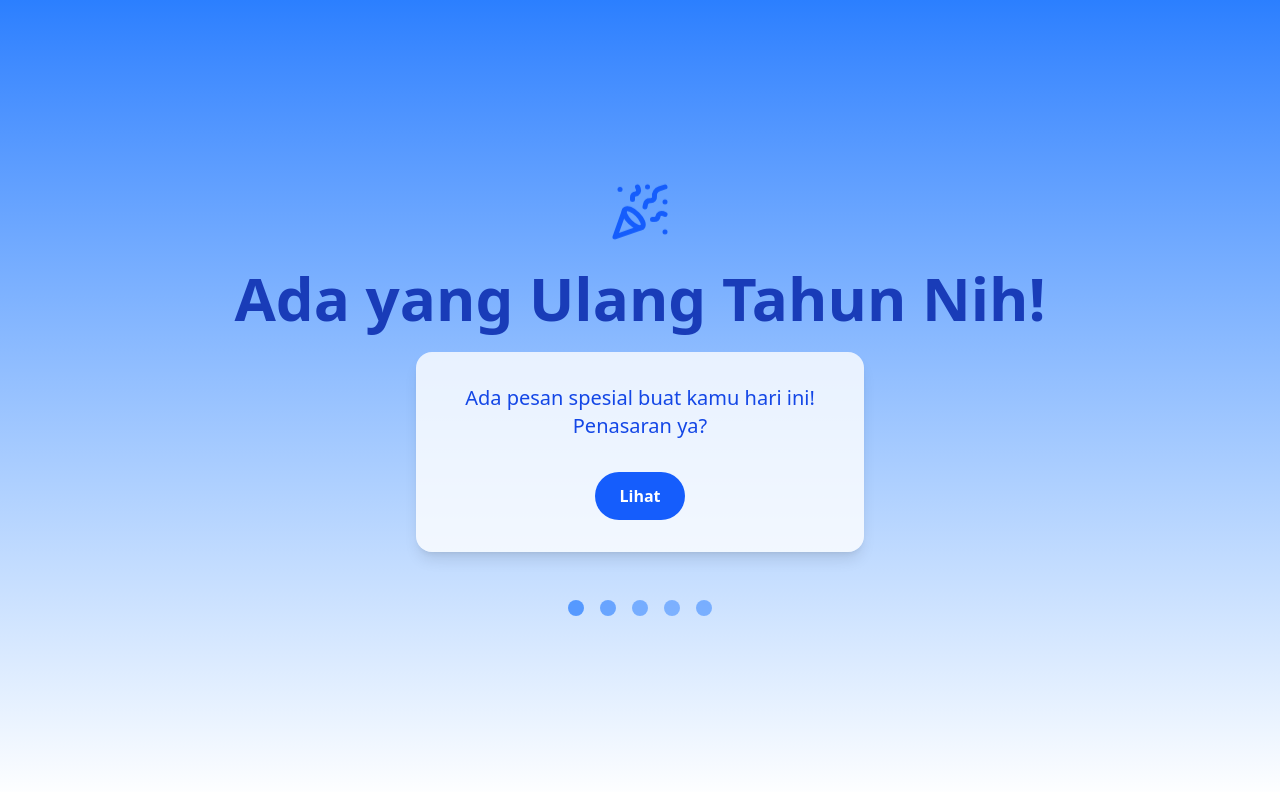
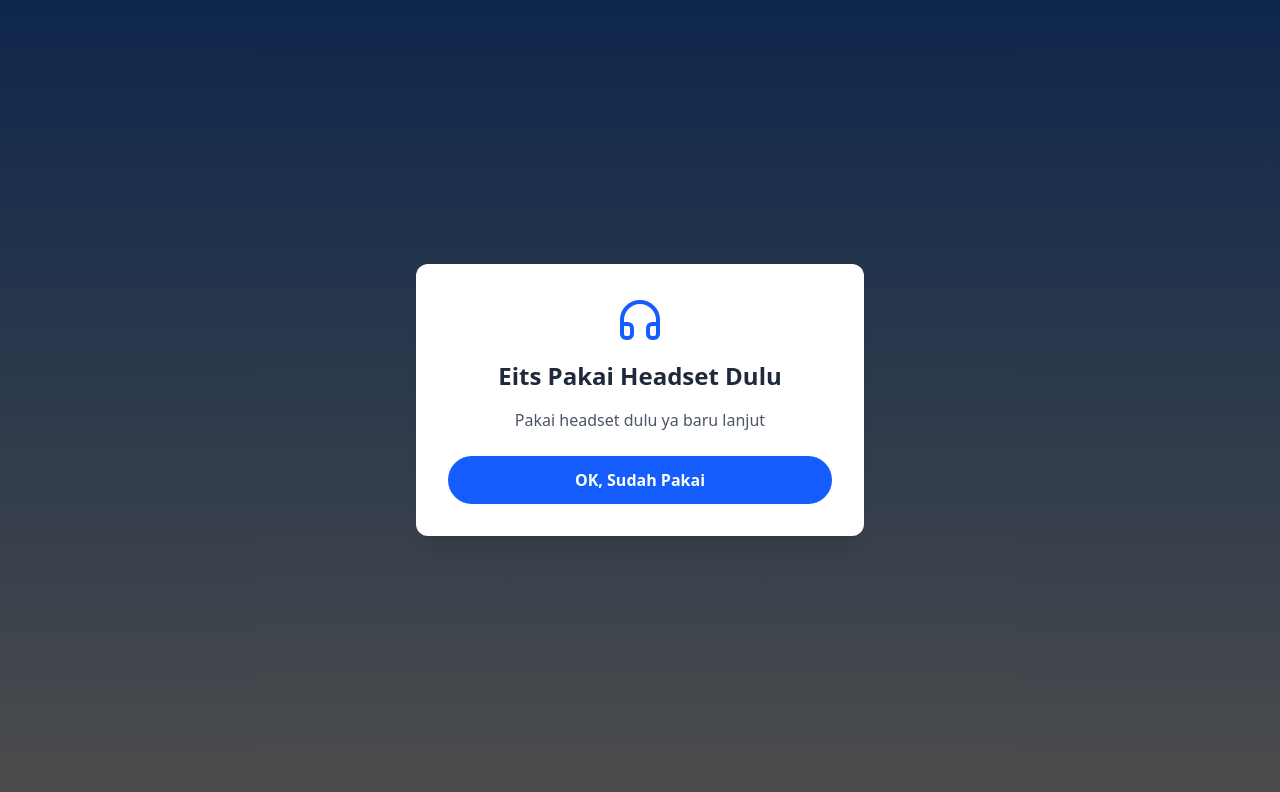
Before and after one commit to Stheven-Chen/RikaBirthday, a React (Vite) app: page /galeri in a window 1280 px wide. Shown: the top 792 px of the page. Built offline with nearby package versions, Linux system fonts and the light colour scheme.

Commit message:
Final Commit

```diff
--- a/package.json
+++ b/package.json
@@ -1,5 +1,5 @@
 {
-  "name": "myapp",
+  "name": "rikabirthday",
   "homepage": "https://Stheven-Chen.github.io/RikaBirthday",
   "private": true,
   "version": "0.0.0",
--- a/src/content/galeri.tsx
+++ b/src/content/galeri.tsx
@@ -11,7 +11,7 @@ const Galeri = () => {
   // Array foto menggunakan Lorem Picsum dan URL lainnya
   const photos = [
     { src: "https://raw.githubusercontent.com/Stheven-Chen/birthdaySong/main/First.png", caption: "Dimulai Dari Ini" },
-    { src: "https://picsum.photos/id/1016/800/600", caption: "Pertama Kita Keluar Berdua" },
+    { src: "https://raw.githubusercontent.com/Stheven-Chen/birthdaySong/main/Aziz.JPG", caption: "Pertama Kita Keluar Berdua" },
     { src: "https://raw.githubusercontent.com/Stheven-Chen/birthdaySong/main/3-1.jpg", caption: "Habis Dari Rumah Hantu" },
     { src: "https://raw.githubusercontent.com/Stheven-Chen/birthdaySong/main/3.jpeg", caption: "Bulan Favoritku" },
     { src: "https://raw.githubusercontent.com/Stheven-Chen/birthdaySong/main/YouAndMe.jpg", caption: "Christmas Dinner Time!" },
@@ -54,7 +54,7 @@ const Galeri = () => {
   return (
     <div className="flex flex-col items-center justify-center min-h-screen p-4 relative">
       {/* Audio element */}
-      <audio ref={audioRef} src="https://raw.githubusercontent.com/Stheven-Chen/birthdaySong/main/birthday%20song.mp3" />
+      <audio ref={audioRef} src="https://raw.githubusercontent.com/Stheven-Chen/birthdaySong/main/VoiceOfSayang.wav" />
 
       <button
         onClick={() => navigate('/pesan')}
--- a/src/content/opening.tsx
+++ b/src/content/opening.tsx
@@ -1,22 +1,58 @@
+import { useState } from 'react';
 import { useNavigate } from 'react-router-dom';
-import { PartyPopper } from 'lucide-react';
+import { PartyPopper, Headphones } from 'lucide-react';
 
 const Opening = () => {
   const navigate = useNavigate();
+  const [showHeadsetReminder, setShowHeadsetReminder] = useState(true);
+  const [showContent, setShowContent] = useState(false);
+
+  const handleHeadsetConfirm = () => {
+    setShowHeadsetReminder(false);
+
+    // Menampilkan konten utama setelah pop-up hilang
+    setTimeout(() => {
+      setShowContent(true);
+    }, 500);
+  };
 
   return (
     <div className="flex flex-col items-center justify-center min-h-screen p-4 sm:p-6 text-center">
+      {/* Headset Reminder Pop-up */}
+      {showHeadsetReminder && (
+        <div className="fixed inset-0 bg-black/70 flex items-center justify-center z-50">
+          <div className="bg-white rounded-xl p-6 sm:p-8 max-w-md w-full text-center animate-fade-in shadow-xl">
+            <Headphones size={48} className="mx-auto mb-4 text-blue-600" />
+            <h2 className="text-xl sm:text-2xl font-bold text-gray-800 mb-4">
+              Eits Pakai Headset Dulu
+            </h2>
+            <p className="text-gray-600 mb-6">
+              Pakai headset dulu ya baru lanjut
+            </p>
+            <button
+              onClick={handleHeadsetConfirm}
+              className="bg-blue-600 hover:bg-blue-700 text-white font-bold py-3 px-6 rounded-full transform transition-all duration-300 hover:scale-105 w-full"
+            >
+              OK, Sudah Pakai
+            </button>
+          </div>
+        </div>
+      )}
+
+      {/* Konten Utama - hanya muncul setelah konfirmasi headset */}
+      {showContent && (
+        <>
           <div className="animate-bounce mb-4 sm:mb-6">
             <PartyPopper size={60} className="text-blue-600" />
           </div>
 
           <h1 className="text-3xl sm:text-4xl md:text-6xl font-bold text-blue-800 mb-4 sm:mb-6">
-        Ada yang Ulang Tahun Nih!
+           Cie Ada yang Ulang Tahun Nih!
           </h1>
 
           <div className="bg-white/80 p-6 sm:p-8 rounded-2xl shadow-lg w-full max-w-md">
             <p className="text-lg sm:text-xl text-blue-700 mb-6 sm:mb-8">
-          Ada pesan spesial buat kamu hari ini!
+              Aku punya pesan spesial untukmu!
               Penasaran ya?
             </p>
 
@@ -24,7 +60,7 @@ const Opening = () => {
               onClick={() => navigate('/pesan')}
               className="bg-blue-600 hover:bg-blue-700 text-white font-bold py-3 px-6 rounded-full transform transition-all duration-300 hover:scale-110 hover:shadow-xl w-full sm:w-auto"
             >
-          Lihat
+              Lihat lah
             </button>
           </div>
 
@@ -37,6 +73,8 @@ const Opening = () => {
               />
             ))}
           </div>
+        </>
+      )}
     </div>
   );
 };
--- a/src/content/pesan.tsx
+++ b/src/content/pesan.tsx
@@ -6,7 +6,69 @@ const Pesan = () => {
   const navigate = useNavigate();
   const [isPlaying, setIsPlaying] = useState(false);
   const [showPopup, setShowPopup] = useState(false);
+  const [imagesLoaded, setImagesLoaded] = useState(0);
+  const [audioLoaded, setAudioLoaded] = useState({ current: false, gallery: false });
   const audioRef = useRef<HTMLAudioElement | null>(null);
+  const galleryAudioRef = useRef<HTMLAudioElement | null>(null);
+
+  // Array of photo URLs to preload from the gallery
+  const photoUrls = [
+    "https://raw.githubusercontent.com/Stheven-Chen/birthdaySong/main/First.png",
+    "https://raw.githubusercontent.com/Stheven-Chen/birthdaySong/main/Aziz.JPG",
+    "https://raw.githubusercontent.com/Stheven-Chen/birthdaySong/main/3-1.jpg",
+    "https://raw.githubusercontent.com/Stheven-Chen/birthdaySong/main/3.jpeg",
+    "https://raw.githubusercontent.com/Stheven-Chen/birthdaySong/main/YouAndMe.jpg",
+    "https://raw.githubusercontent.com/Stheven-Chen/birthdaySong/main/Fav.jpg",
+  ];
+
+  // Gallery audio URL
+  const galleryAudioUrl = "https://raw.githubusercontent.com/Stheven-Chen/birthdaySong/main/VoiceOfSayang.wav";
+
+  // Preload images when component mounts
+  useEffect(() => {
+    photoUrls.forEach(url => {
+      const img = new Image();
+      img.src = url;
+      img.onload = () => {
+        setImagesLoaded(prev => prev + 1);
+      };
+      img.onerror = () => {
+        console.error(`Failed to load image: ${url}`);
+        // Still increment counter even if there's an error to avoid hanging
+        setImagesLoaded(prev => prev + 1);
+      };
+    });
+  }, []);
+
+  // Preload gallery audio
+  useEffect(() => {
+    if (galleryAudioRef.current) {
+      const handleGalleryAudioLoad = () => {
+        setAudioLoaded(prev => ({ ...prev, gallery: true }));
+      };
+
+      galleryAudioRef.current.addEventListener('canplaythrough', handleGalleryAudioLoad);
+
+      return () => {
+        galleryAudioRef.current?.removeEventListener('canplaythrough', handleGalleryAudioLoad);
+      };
+    }
+  }, []);
+
+  // Preload current audio
+  useEffect(() => {
+    if (audioRef.current) {
+      const handleCurrentAudioLoad = () => {
+        setAudioLoaded(prev => ({ ...prev, current: true }));
+      };
+
+      audioRef.current.addEventListener('canplaythrough', handleCurrentAudioLoad);
+
+      return () => {
+        audioRef.current?.removeEventListener('canplaythrough', handleCurrentAudioLoad);
+      };
+    }
+  }, []);
 
   // Hentikan audio ketika komponen unmount
   useEffect(() => {
@@ -62,12 +124,39 @@ const Pesan = () => {
     }
   `;
 
+  // Calculate overall loading progress
+  const totalAssets = photoUrls.length + 2; // images + 2 audio files
+  const loadedAssets = imagesLoaded + (audioLoaded.current ? 1 : 0) + (audioLoaded.gallery ? 1 : 0);
+  const loadingPercentage = Math.round((loadedAssets / totalAssets) * 100);
+
   return (
     <div className="flex flex-col items-center justify-center min-h-screen p-4 sm:p-6 relative">
-      {/* Audio player menggunakan link raw GitHub */}
+      {/* Hidden div for preloading images */}
+      <div style={{ display: 'none' }}>
+        {photoUrls.map((url, index) => (
+          <img key={index} src={url} alt="preload" />
+        ))}
+      </div>
+
+      {/* Loading indicator */}
+      {loadedAssets < totalAssets && (
+        <div className="absolute bottom-4 left-4 bg-white/80 px-3 py-1 rounded-full text-xs text-blue-600">
+          Memuat aset: {loadingPercentage}%
+        </div>
+      )}
+
+      {/* Audio player untuk halaman pesan */}
       <audio ref={audioRef} preload="auto">
         <source
           src="https://raw.githubusercontent.com/Stheven-Chen/birthdaySong/main/HappyBirthdayGMS.mp3"
+          type="audio/mpeg"
+        />
+      </audio>
+
+      {/* Audio player untuk halaman galeri (hanya untuk preloading) */}
+      <audio ref={galleryAudioRef} preload="auto">
+        <source
+          src={galleryAudioUrl}
           type="audio/mpeg"
         />
       </audio>
@@ -90,7 +179,7 @@ const Pesan = () => {
               Sebelum Kita Rayakan
             </h3>
             <p className="text-blue-700 mb-6">
-              Ayo kita dengar lagu ini dulu untukmu!
+              Ayo kita dengar lagu ini dulu!
             </p>
             <div className="flex justify-center gap-3">
               <button
@@ -103,7 +192,7 @@ const Pesan = () => {
                 onClick={startCelebration}
                 className="px-4 py-2 bg-blue-600 text-white rounded-full hover:bg-blue-700 transition-colors"
               >
-                Putar Lagu!
+               Ayo!
               </button>
             </div>
           </div>
@@ -155,10 +244,14 @@ const Pesan = () => {
         </h1>
         <div className="space-y-4 sm:space-y-6 text-blue-700 text-base sm:text-lg">
           <p>
-            Di hari spesialmu ini, aku ingin mengucapkan selamat ulang tahun yang penuh dengan kebahagiaan!
+            Sayang, di hari spesialmu ini, aku ingin mengucapkan selamat ulang tahun yang penuh dengan kebahagiaan!
           </p>
           <p>
             Semoga tahun barumu dipenuhi dengan tawa, cinta, dan segala hal baik yang kamu impikan.
+            <br/>
+            Damai sejahtera Tuhan menyertaimu selalu
+            <br/>
+            God Bless You!
           </p>
           <p className="font-bold text-center">
             Kamu adalah orang yang luar biasa!
```
Lines whose indentation alone changed are shown as unchanged.
